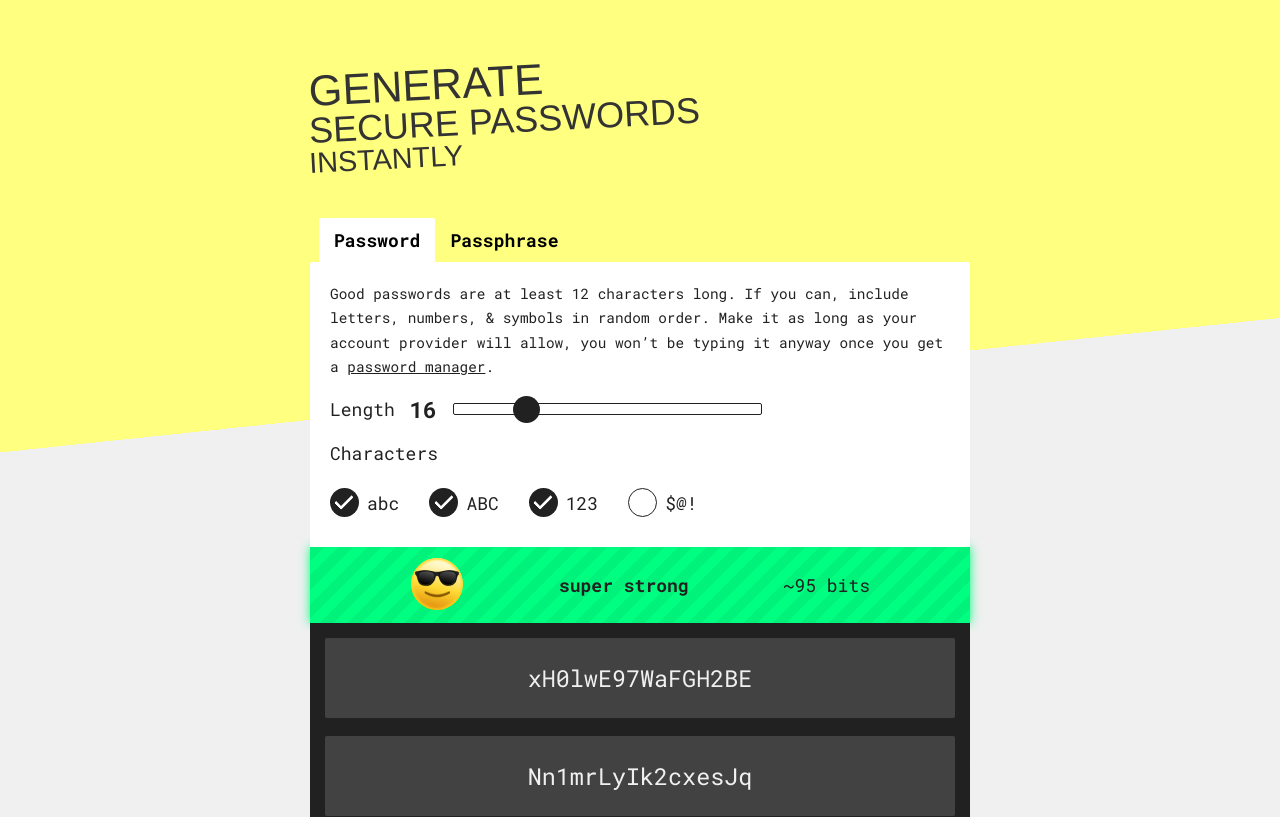
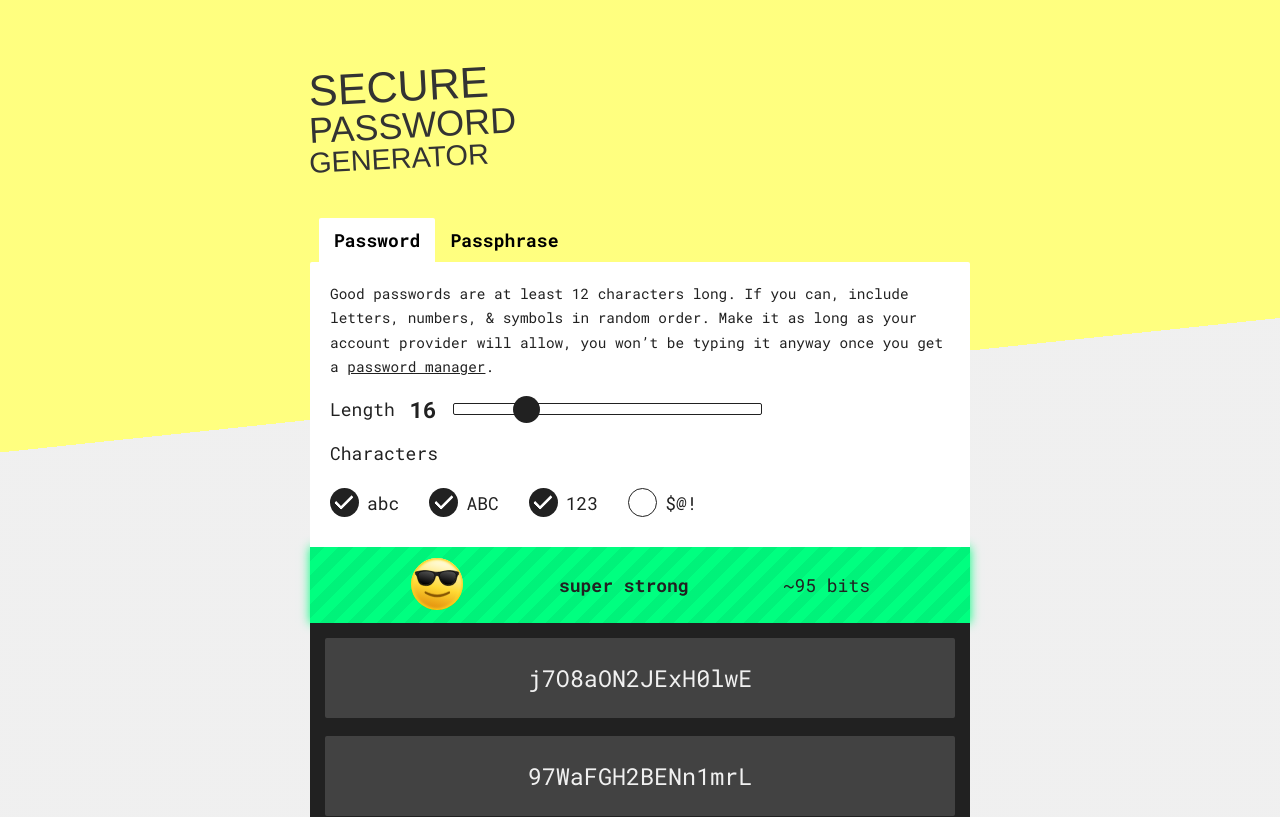
Before and after one commit to murbar/password-generator, a React (Create React App) app: page / in a window 1280 px wide. Shown: the top 817 px of the page. Built offline with nearby package versions, Linux system fonts and the light colour scheme; a web font is replaced by a local one.

Commit message:
Change h1

```diff
--- a/src/components/Header.js
+++ b/src/components/Header.js
@@ -41,7 +41,7 @@ const Styles = styled.header`
   ${media.desktop`
     padding: 7rem 0 4rem;
   `}
-  ${p =>
+  ${(p) =>
     p.isPwaMode &&
     css`
       padding: 2rem 0 1.5rem;
@@ -65,17 +65,17 @@ export default function Header({ isPwaMode }) {
         <h1>
           <span>
             <SecretTween scrambleOnClick alphaNumeric>
-              Generate
+              Secure
             </SecretTween>
           </span>
           <span>
             <SecretTween scrambleOnClick alphaNumeric>
-              secure passwords
+              Password
             </SecretTween>
           </span>
           <span>
             <SecretTween scrambleOnClick alphaNumeric>
-              instantly
+              Generator
             </SecretTween>
           </span>
         </h1>
```
